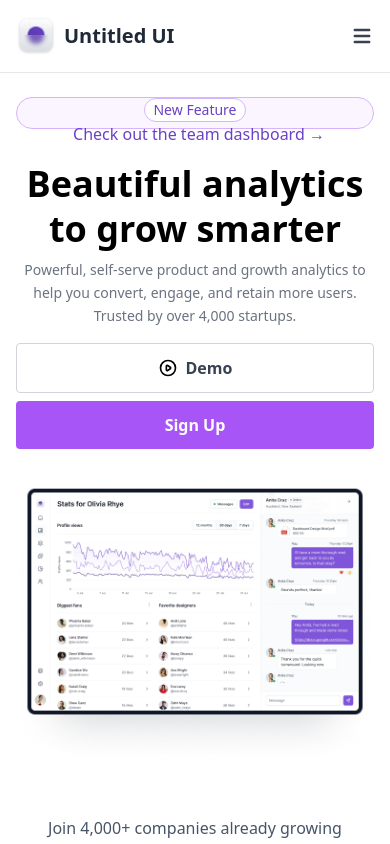
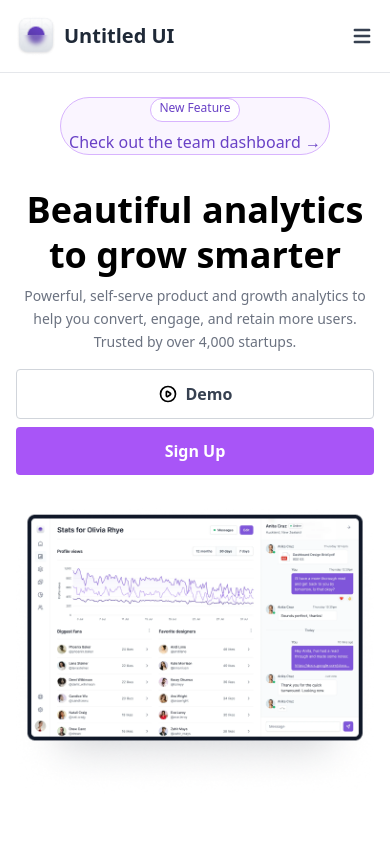
Before and after one commit to kGiriraj/Landing_page, a React (Create React App) app: page / in a window 390 px wide. Shown: the top 844 px of the page. Built offline with nearby package versions, Linux system fonts and the light colour scheme.

Commit message:
f commit

```diff
--- a/src/Firstpage/NewFeatureBanner.js
+++ b/src/Firstpage/NewFeatureBanner.js
@@ -1,14 +1,45 @@
-import React from 'react';
+import React, { useEffect, useState } from 'react';
 
 function NewFeatureBanner() {
+  const [isSmallScreen, setIsSmallScreen] = useState(false);
+
+  useEffect(() => {
+    const handleResize = () => {
+      setIsSmallScreen(window.innerWidth < 395);
+    };
+
+    handleResize(); // Check on initial render
+    window.addEventListener("resize", handleResize);
+
+    return () => {
+      window.removeEventListener("resize", handleResize);
+    };
+  }, []);
+
   return (
-    <div className="bg-purple-50 px-1 h-[32px] rounded-full mb-4 border border-purple-300 flex flex-wrap justify-center items-center">
-      <span className="bg-white text-[14px] text-purple-500  h-[24px] rounded-full px-2 py-0  border border-purple-300"style={{ color: "rgba(105, 65, 198, 1)" }}>
+    <div
+      className={`bg-purple-50 px-2 ${
+        isSmallScreen ? "h-auto flex-col" : "h-[32px] flex-row"
+      } rounded-full mb-4 border border-purple-300 flex justify-center items-center`}
+    >
+      <span
+        className="bg-white text-purple-500 h-[24px] rounded-full px-2 py-0 border border-purple-300"
+        style={{
+          fontSize: isSmallScreen ? "12px" : "14px",
+          color: "rgba(105, 65, 198, 1)",
+        }}
+      >
         New Feature
       </span>
       <a
-
-        className=" ml-2 "style={{ color: "rgba(105, 65, 198, 1)" }}
+        href="#"
+        className={`${
+          isSmallScreen ? "mt-2 text-center" : "ml-2"
+        } text-purple-500`}
+        style={{
+          color: "rgba(105, 65, 198, 1)",
+          whiteSpace: isSmallScreen ? "normal" : "nowrap",
+        }}
       >
         Check out the team dashboard →
       </a>
```
Also changed, not shown: tailwind.config.js (line endings or trailing spaces).
